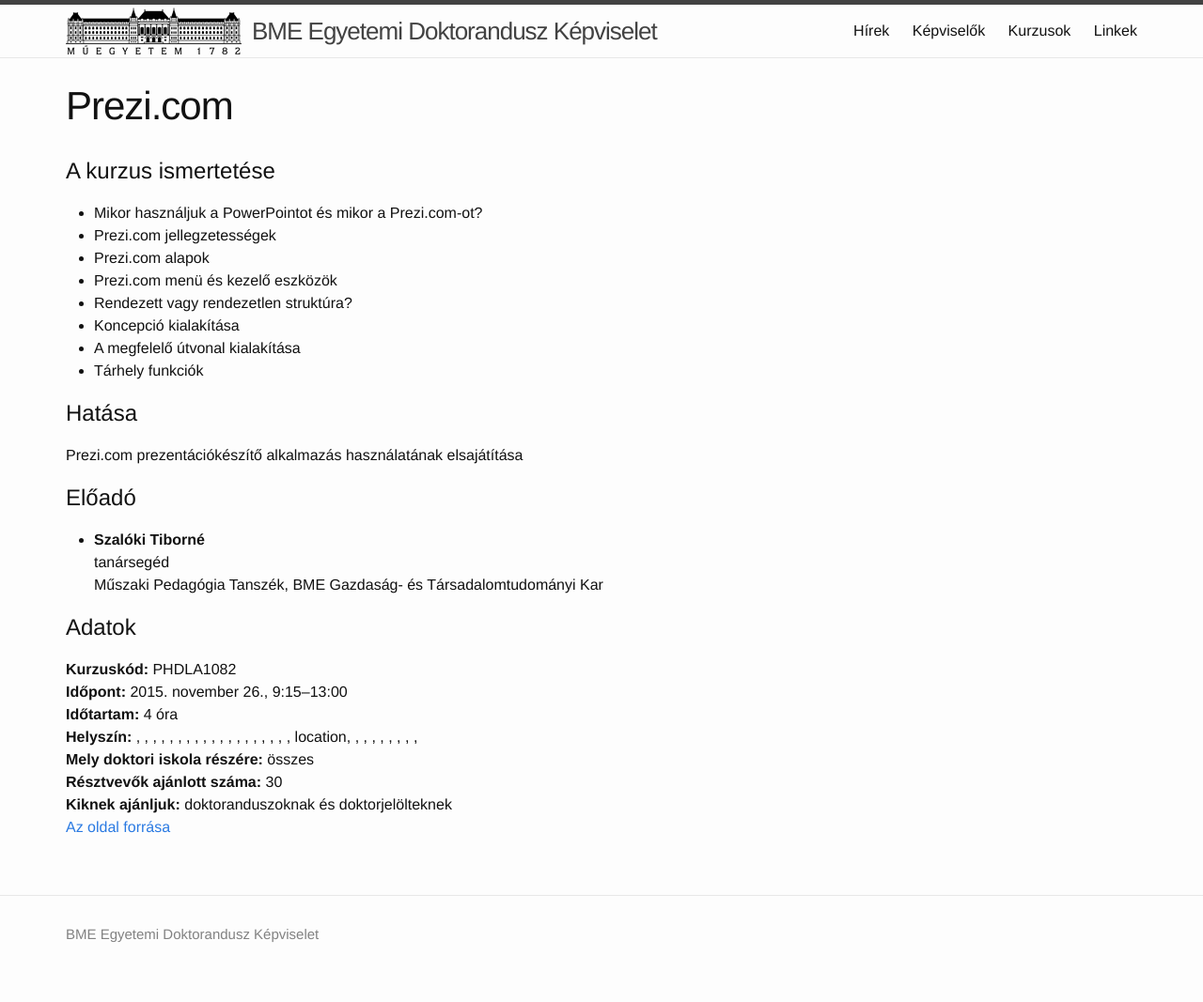
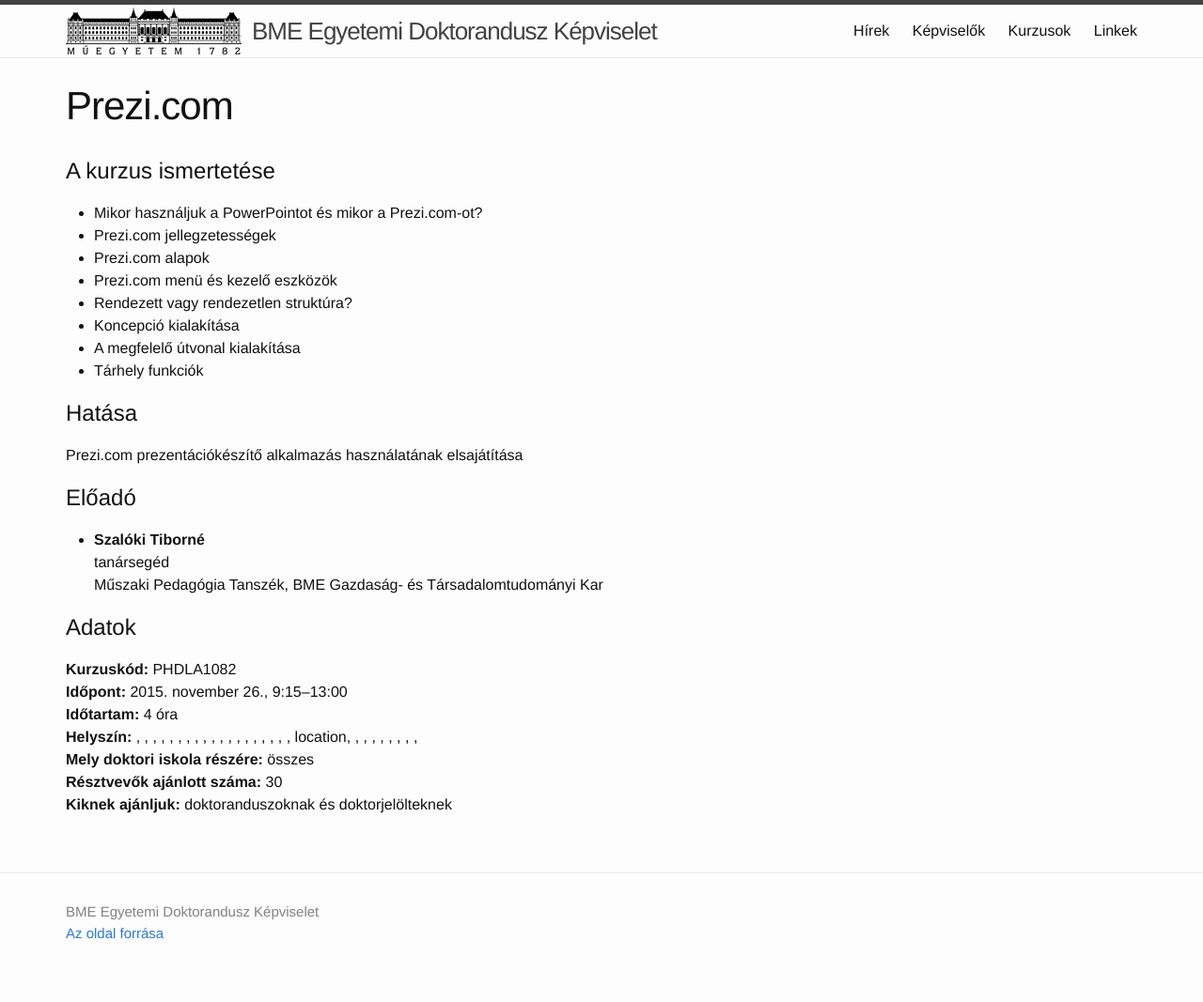
Before and after one commit to totyabaja/bme-edk.github.io, a Jekyll site: the page built from _lectures/1082-prezi.md, in a window 1280 px wide. Shown: the whole page at 94% size. Built offline with Jekyll 4.4.1, drawn with Linux system fonts in a browser that asks for light colours; a file with an impossible date is left out; part of the change alters nothing that is shown.

```diff
--- a/_config.yml
+++ b/_config.yml
@@ -13,4 +13,4 @@ collections:
   lectures:
     output: true
 
-repo: https://github.com/bme-edk/bme-edk.github.io
+repo: https://github.com/bme-edk/bme-edk.github.io/tree/master/
--- a/_includes/footer.html
+++ b/_includes/footer.html
@@ -9,6 +9,7 @@
         <ul class="contact-list">
           <li>{{ site.title }}</li>
           <li><a href="mailto:{{ site.email }}">{{ site.email }}</a></li>
+          <li><a href="{{ site.repo }}{{ page.relative_path }}">Az oldal forrása</a></li>
         </ul>
       </div>
 
--- a/_layouts/lecture.html
+++ b/_layouts/lecture.html
@@ -39,8 +39,6 @@ layout: default
     <div><strong>Mely doktori iskola részére:</strong> {{ page.schools }}</div>
     <div><strong>Résztvevők ajánlott száma:</strong> {{ page.participants }}</div>
     <div><strong>Kiknek ajánljuk:</strong> {{ page.audience }}</div>
-
-    <p><a href="{{ page.path}}">Az oldal forrása</a></p>
   </article>
 
 </div>
```
